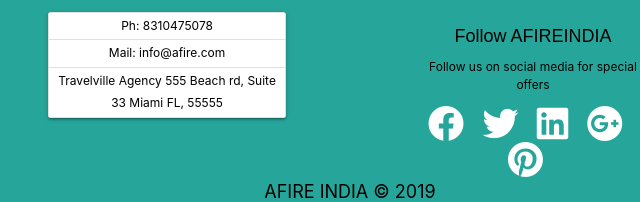
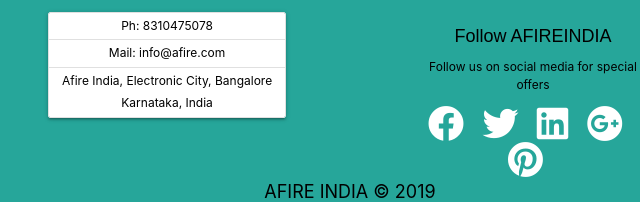
Before and after one commit to NithinkumarHV/Afire_Static, a plain HTML site: page index.html in a window 1280 px wide. Shown: the part 5226-5428 px from the top of the page, 290-930 px from the left. Drawn offline with nearby package versions, Linux system fonts and the light colour scheme.

Commit message:
After Hosting 1

```diff
--- a/index.html
+++ b/index.html
@@ -731,9 +731,9 @@
 
                                   <li class="collection-item" style="padding:2px">Mail: info@afire.com
                                   </li>
-                                    <li class="collection-item" style="padding:2px">Travelville Agency
-                                 555 Beach rd, Suite 33
-                                  Miami FL, 55555</li>
+                                    <li class="collection-item" style="padding:2px">Afire India,
+                                     Electronic City, Bangalore
+                                     Karnataka, India</li>
                                 </ul>
                               </div>
                             </div>
```
Also changed, not shown: 1 other file.
